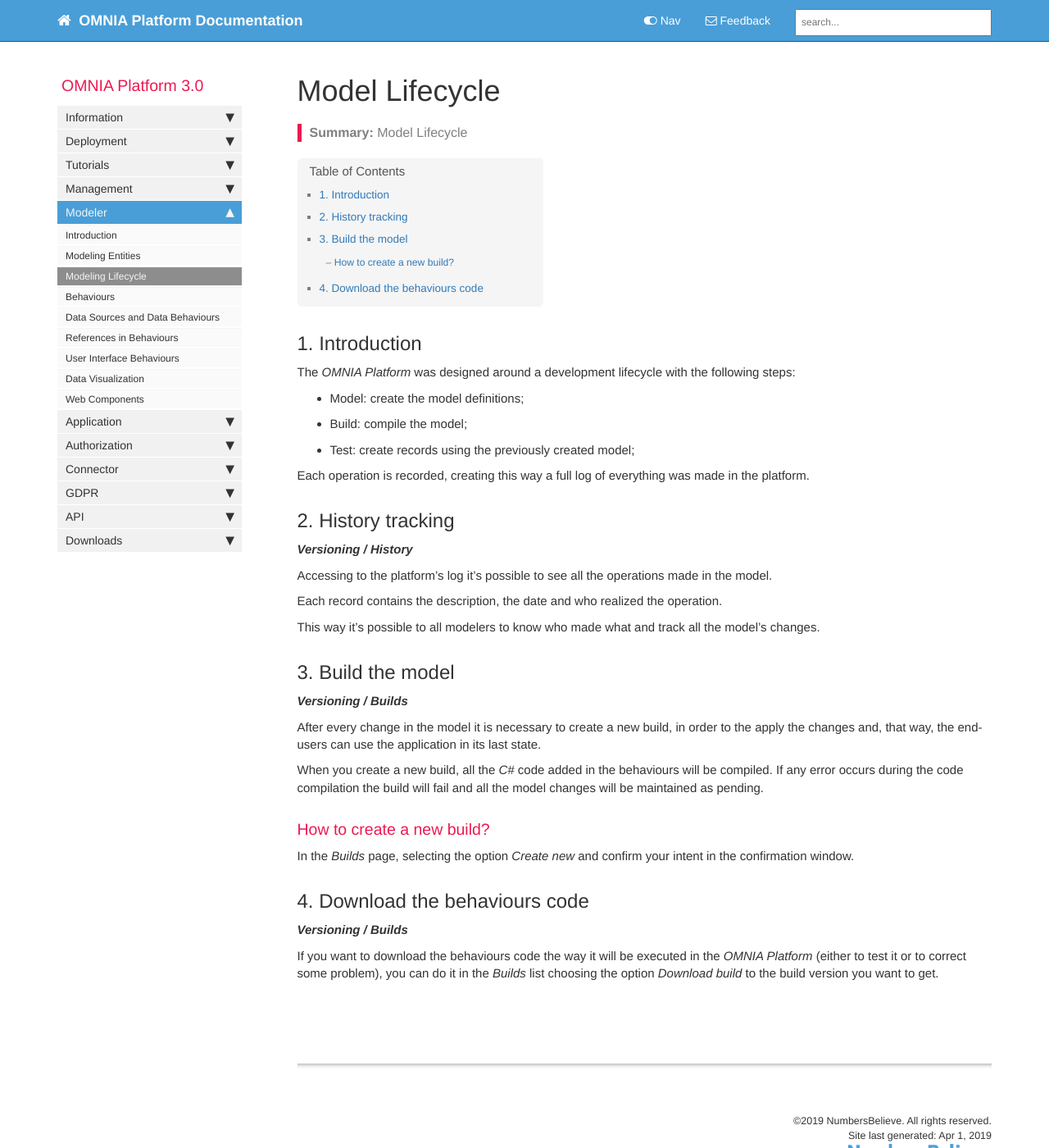
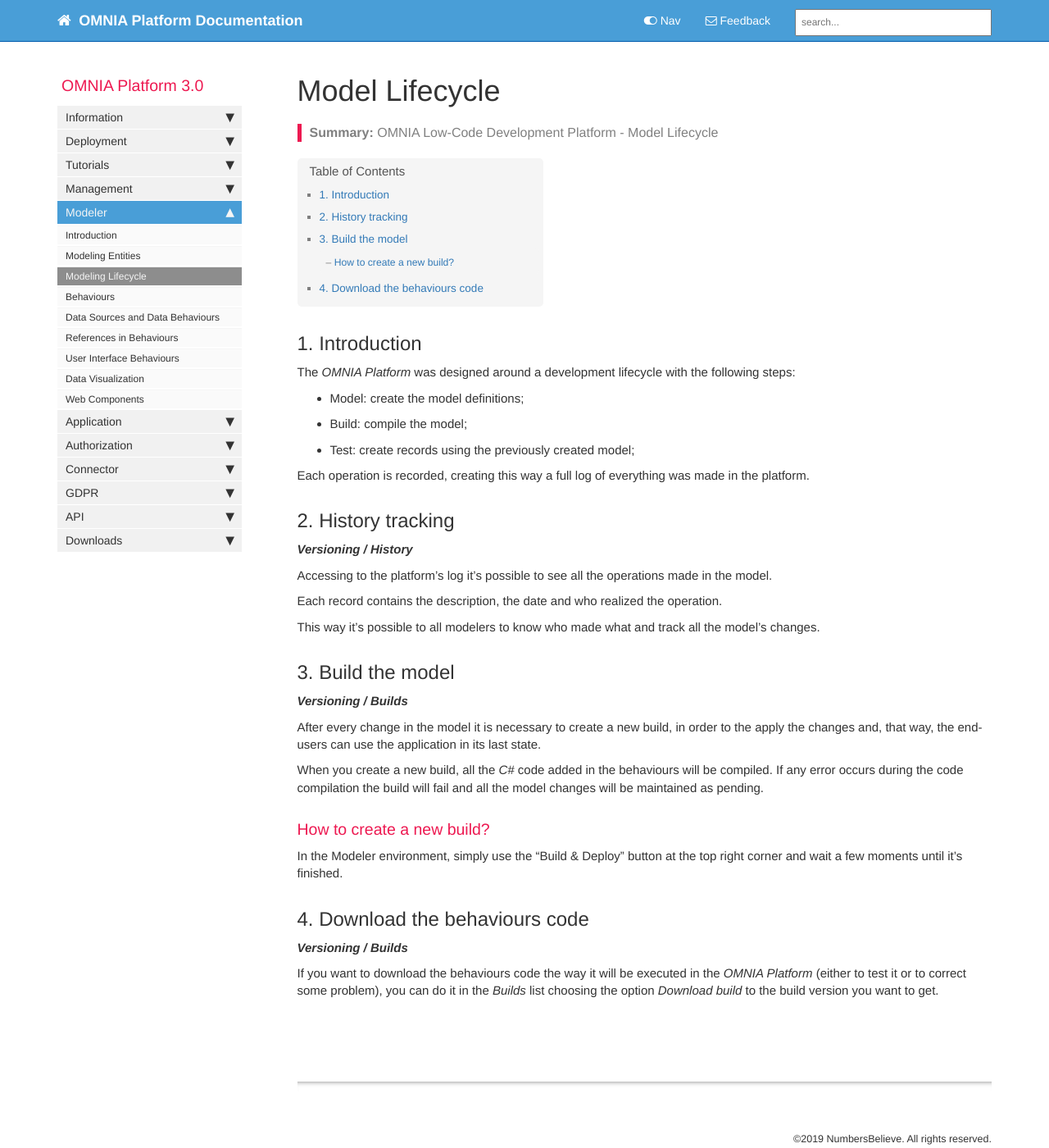
Before and after one commit to daniel8lopes/omnia3, a Jekyll site: the page built from docs/pages/omnia3/Modeler/omnia3_modeler_lifecycle.md, in a window 1280 px wide and 1400 px high. Shown: the whole window at 82% size. Built offline with Jekyll 4.4.1, drawn with Linux system fonts in a browser that asks for light colours; nearby versions of some CDN libraries; comment, search, counter and statistics services are not loaded.

Commit message:
Update omnia3_modeler_lifecycle.md

```diff
--- a/docs/pages/omnia3/Modeler/omnia3_modeler_lifecycle.md
+++ b/docs/pages/omnia3/Modeler/omnia3_modeler_lifecycle.md
@@ -1,7 +1,7 @@
 ---
 title: Model Lifecycle
 keywords: omnia3
-summary: "Model Lifecycle"
+summary: "OMNIA Low-Code Development Platform - Model Lifecycle"
 sidebar: omnia3_sidebar
 permalink: omnia3_modeler_lifecycle.html
 folder: omnia3
@@ -33,7 +33,7 @@ When you create a new build, all the _C#_ code added in the behaviours will be c
 
 
 ### How to create a new build?
-In the _Builds_ page, selecting the option _Create new_ and confirm your intent in the confirmation window.
+In the Modeler environment, simply use the "Build & Deploy" button at the top right corner and wait a few moments until it's finished.
 
 ## 4. Download the behaviours code
 __*Versioning / Builds*__
```
